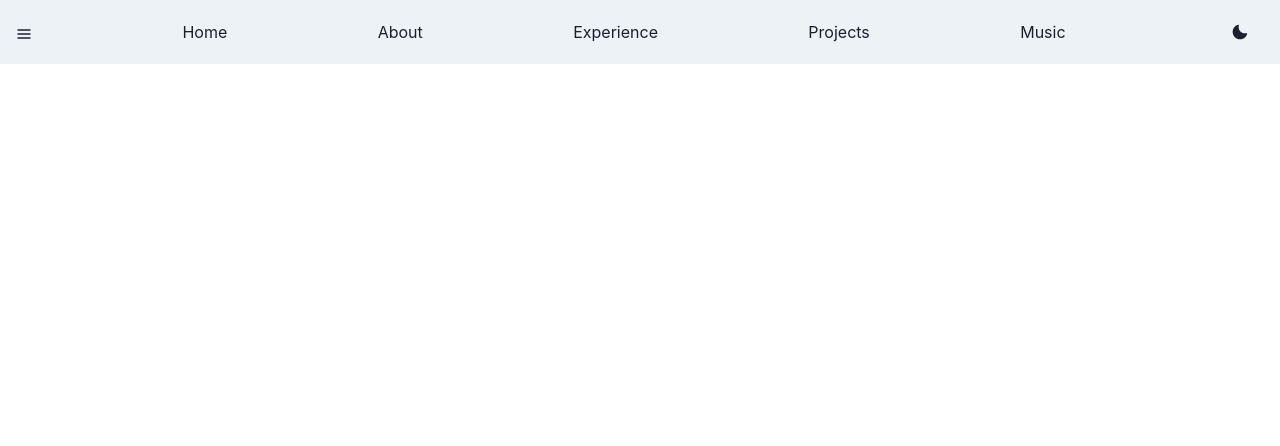
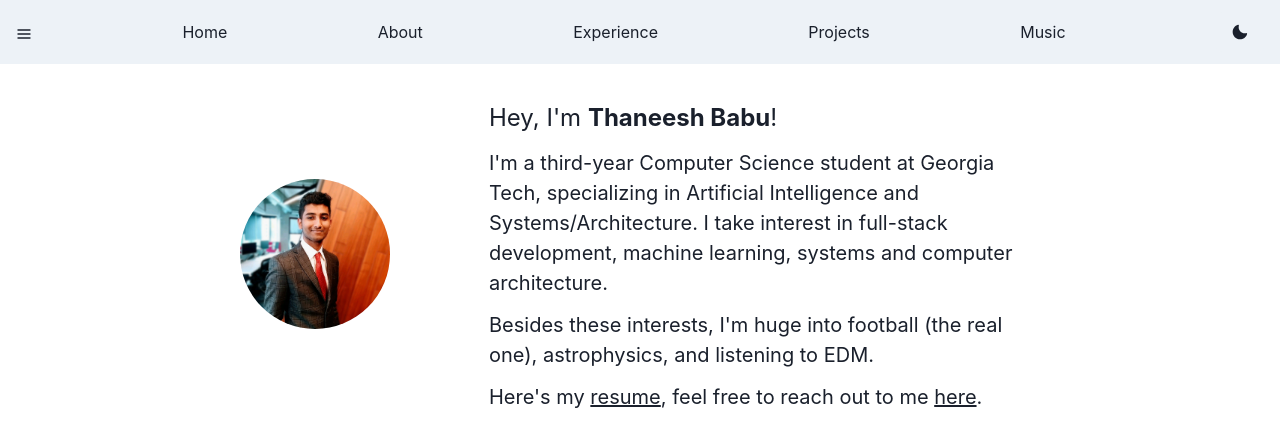
Before and after one commit to thaneesh-babu/Personal-Website, a React (Vite) app: page / in a window 1280 px wide. Shown: the top 446 px of the page. Built offline with nearby package versions, Linux system fonts and the light colour scheme.

Commit message:
home and about pages

```diff
--- a/src/pages/About.jsx
+++ b/src/pages/About.jsx
@@ -1,9 +1,39 @@
 import React from "react";
+import Home from "./Home";
+import { Box, HStack, Image, Text } from "@chakra-ui/react";
 
 const About = () => (
-  <div className="about">
-    fill about info
-  </div>
+  <Box
+    textAlign="center"
+    fontSize="xl"
+    w={["80%", "85%", "80%"]}
+    maxW={800}
+    mx="auto"
+    paddingTop={["5%", "10%", "2.5%"]}
+  >
+    <Text fontSize="xl" align={"left"} paddingTop={3}>
+      I'm a third-year Computer Science student at Georgia Tech, specializing in
+      Artificial Intelligence and Systems/Architecture. I take interest in
+      full-stack development, machine learning, systems and computer
+      architecture.
+    </Text>
+    <Text fontSize="xl" align={"left"} paddingTop={3}>
+      Besides these interests, I'm huge into football (the real one),
+      astrophysics, and listening to EDM.
+    </Text>
+
+    <Text fontSize="xl" align={"left"} paddingTop={3}>
+      Here's my{" "}
+      <a href="https://thaneesh-babu.github.io/resume.pdf">
+        <u>resume</u>
+      </a>
+      , feel free to reach out to me{" "}
+      <a href="mailto:thaneesh@gatech.edu">
+        <u>here</u>
+      </a>
+      .
+    </Text>
+  </Box>
 );
 
 export default About;
--- a/src/pages/Home.jsx
+++ b/src/pages/Home.jsx
@@ -1,8 +1,52 @@
 import React from "react";
 
+import { Box, HStack, Image, Text } from "@chakra-ui/react";
+
 const Home = () => (
-    <div>
-    </div>
+  <Box
+    textAlign="center"
+    fontSize="xl"
+    w={["80%", "85%", "80%"]}
+    maxW={800}
+    mx="auto"
+    paddingTop={["5%", "10%", "2.5%"]}
+  >
+    <HStack spacing={99} justifyContent="center">
+      <Image
+        borderRadius="full"
+        boxSize="150px"
+        src="../../assets/personal/thaneeshbabuimage.jpeg"
+        alt="Thaneesh Babu"
+      />
+      <Box alignSelf={"right"}>
+        <Text fontSize="2xl" align={"left"} paddingTop={1}>
+          Hey, I'm <b>Thaneesh Babu</b>!
+        </Text>
+        <Text fontSize="xl" align={"left"} paddingTop={3}>
+          I'm a third-year Computer Science student at Georgia Tech,
+          specializing in Artificial Intelligence and Systems/Architecture. I
+          take interest in full-stack development, machine learning, systems and
+          computer architecture.
+        </Text>
+        <Text fontSize="xl" align={"left"} paddingTop={3}>
+          Besides these interests, I'm huge into football (the real one),
+          astrophysics, and listening to EDM.
+        </Text>
+
+        <Text fontSize="xl" align={"left"} paddingTop={3}>
+          Here's my{" "}
+          <a href="https://thaneesh-babu.github.io/resume.pdf">
+            <u>resume</u>
+          </a>
+          , feel free to reach out to me{" "}
+          <a href="mailto:thaneesh@gatech.edu">
+            <u>here</u>
+          </a>
+          .
+        </Text>
+      </Box>
+    </HStack>
+  </Box>
 );
 
 export default Home;
```
Also changed, not shown: assets/personal/thaneeshbabuimage.jpeg (added).
